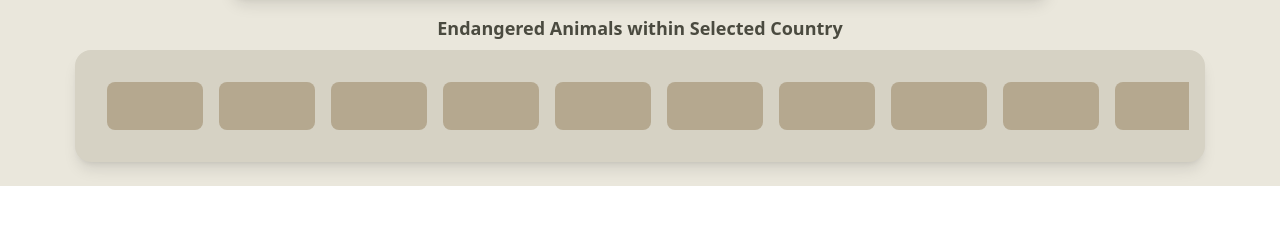
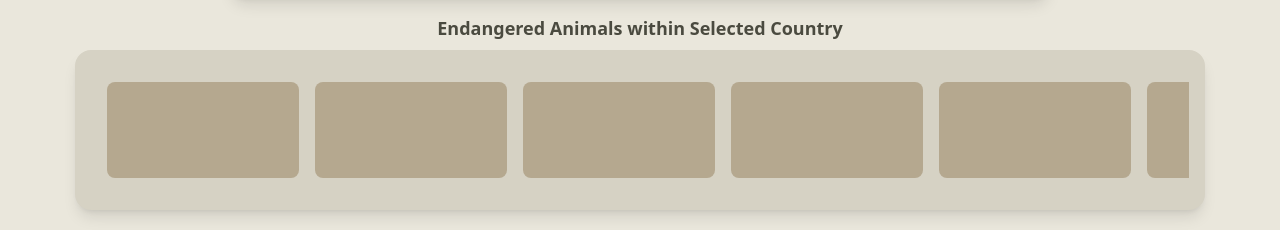
Before and after one commit to AbdelrahmanBekhit/EndangeredAnimal, a React (Vite) app in the folder frontend/: page /map in a window 1280 px wide. Shown: the part 722-952 px from the top of the page. Before the commit the page ends 908 px from the top, so only its background shows below. Built offline with nearby package versions, Linux system fonts and the light colour scheme.

Commit message:
Update Map.jsx

```diff
--- a/frontend/src/pages/Map.jsx
+++ b/frontend/src/pages/Map.jsx
@@ -1,3 +1,93 @@
+// import React, { useState } from "react";
+// import Header from "../components/Header";
+// import { ComposableMap, Geographies, Geography } from "react-simple-maps";
+
+// const CallAnimal = async (country, setAnimalData) => {
+//   try {
+//     const response = await fetch(`http://localhost:8080/CallAnimal?country=${country}`);
+
+//     console.log("Response:", response);
+//     if (!response.ok) {
+//       throw new Error(`HTTP error! Status: ${response.status}`);
+//     }
+
+//     const data = await response.json();
+//     console.log("Animal data:", data);
+
+//     setAnimalData(data);
+//     data.forEach((item) => {
+//       console.log(`Country: ${item.country}, Animal: ${item.animal}, Habitat: ${item.habitat}`);
+//     });
+//   } catch (error) {
+//     console.error("Error fetching animal data:", error);
+//     // Optionally, set an error state here to display an error message in the UI
+//   }
+// };
+
+// const geoUrl = "https://raw.githubusercontent.com/holtzy/D3-graph-gallery/master/DATA/world.geojson";
+
+// const Map = () => {
+//   const [selectedCountry, setSelectedCountry] = useState(null);
+//   const [animalData, setAnimalData] = useState([]);
+
+//   const handleCountryClick = (country) => {
+//     setSelectedCountry(country); // Set the selected country
+//     CallAnimal(country, setAnimalData);
+//   };
+
+//   return (
+//     <div className="bg-[#eae7dc] min-h-screen flex flex-col items-center p-6">
+//       <Header />
+
+//       {/* Map Section */}
+//       <section className="flex-grow w-20/30 h-[600px] bg-[#d6d2c4] flex flex-col items-center justify-center mt-3 mx-auto p-2 rounded-2xl shadow-lg border border-[#7a7867]">
+//         <h1 className="text-xl font-extrabold text-center mb-3 text-[#4a4a3f]">
+//           🌍 Discover Endangered Species by Country
+//         </h1>
+//         <ComposableMap projectionConfig={{ scale: 200 }} className="rounded-lg shadow-lg">
+//           <Geographies geography={geoUrl}>
+//             {({ geographies }) =>
+//               geographies.map((geo) => {
+//                 const isSelected = selectedCountry === geo.properties.name;
+//                 return (
+//                   <Geography
+//                     key={geo.rsmKey}
+//                     geography={geo}
+//                     onClick={() => handleCountryClick(geo.properties.name)}
+//                     className="cursor-pointer focus:outline-none"
+//                     tabIndex={-1}
+//                     style={{
+//                       default: { fill: isSelected ? "#e76f51" : "#a8a793", stroke: "#4a4a3f", strokeWidth: 0.6, outline: "none" },
+//                       hover: { fill: "#f4a261", stroke: "#3a3a2f", transition: "0.3s" },
+//                       pressed: { fill: "#e63946", stroke: "#3a3a2f" },
+//                     }}
+//                   />
+//                 );
+//               })
+//             }
+//           </Geographies>
+//         </ComposableMap>
+//       </section>
+
+//       {/* Endangered Species Section */}
+//       <h2 className="text-lg font-bold mb-2 text-center text-[#4a4a3f] mt-4">
+//         Endangered Animals within {selectedCountry || "Selected Country"}
+//       </h2>
+//       <section className="h-1/4 w-11/12 bg-[#d6d2c4] p-4 rounded-2xl shadow-lg flex flex-col items-center overflow-x-auto">
+//         <div className="flex gap-4 p-4 rounded-2xl overflow-x-auto whitespace-nowrap w-full">
+//           {/* More boxes, scrollable from left to right */}
+//           {[...Array(20)].map((_, index) => (
+//             <div key={index} className="w-24 h-12 bg-[#b5a88f] rounded-lg flex-shrink-0 inline-block"></div>
+//           ))}
+//         </div>
+//       </section>
+//     </div>
+//   );
+// };
+
+// export default Map;
+
+
 import React, { useState } from "react";
 import Header from "../components/Header";
 import { ComposableMap, Geographies, Geography } from "react-simple-maps";
@@ -75,10 +165,16 @@ const Map = () => {
       </h2>
       <section className="h-1/4 w-11/12 bg-[#d6d2c4] p-4 rounded-2xl shadow-lg flex flex-col items-center overflow-x-auto">
         <div className="flex gap-4 p-4 rounded-2xl overflow-x-auto whitespace-nowrap w-full">
-          {/* More boxes, scrollable from left to right */}
-          {[...Array(20)].map((_, index) => (
-            <div key={index} className="w-24 h-12 bg-[#b5a88f] rounded-lg flex-shrink-0 inline-block"></div>
-          ))}
+          {animalData.length > 0 ? (
+            animalData.map((animal, index) => (
+              <div key ={index} className="w-48 h-24 bg-[#b5a88f] rounded-lg flex-shrink-0 inline-flex items-center justify-center p-2 text-[#4a4a3f] font-medium text-center">
+                </div>
+            ))
+          ) : (
+            [...Array(20)].map((_, index) => (
+              <div key={index} className="w-48 h-24 bg-[#b5a88f] rounded-lg flex-shrink-0 inline-block"></div>
+            ))
+          )}
         </div>
       </section>
     </div>
```
